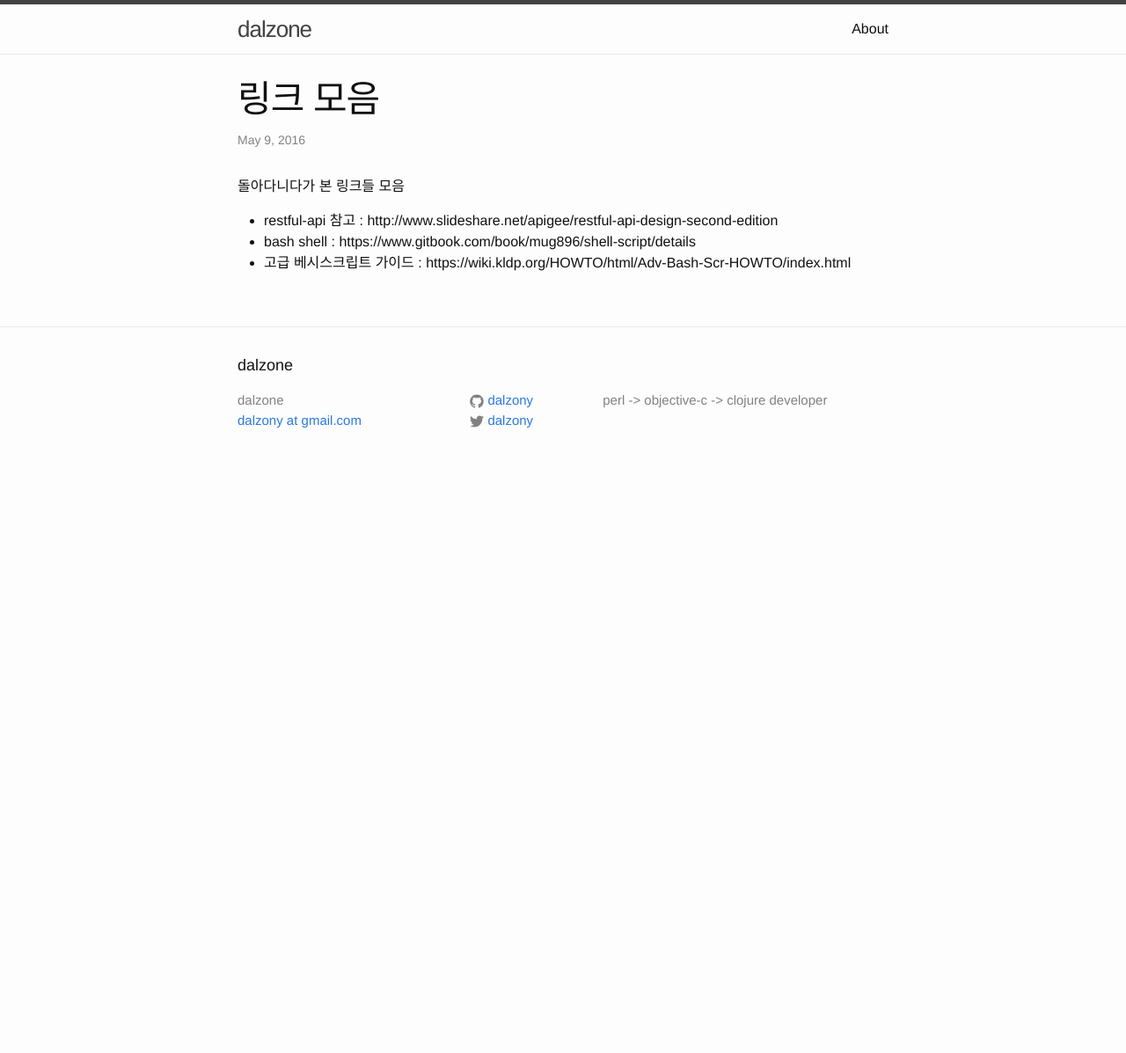
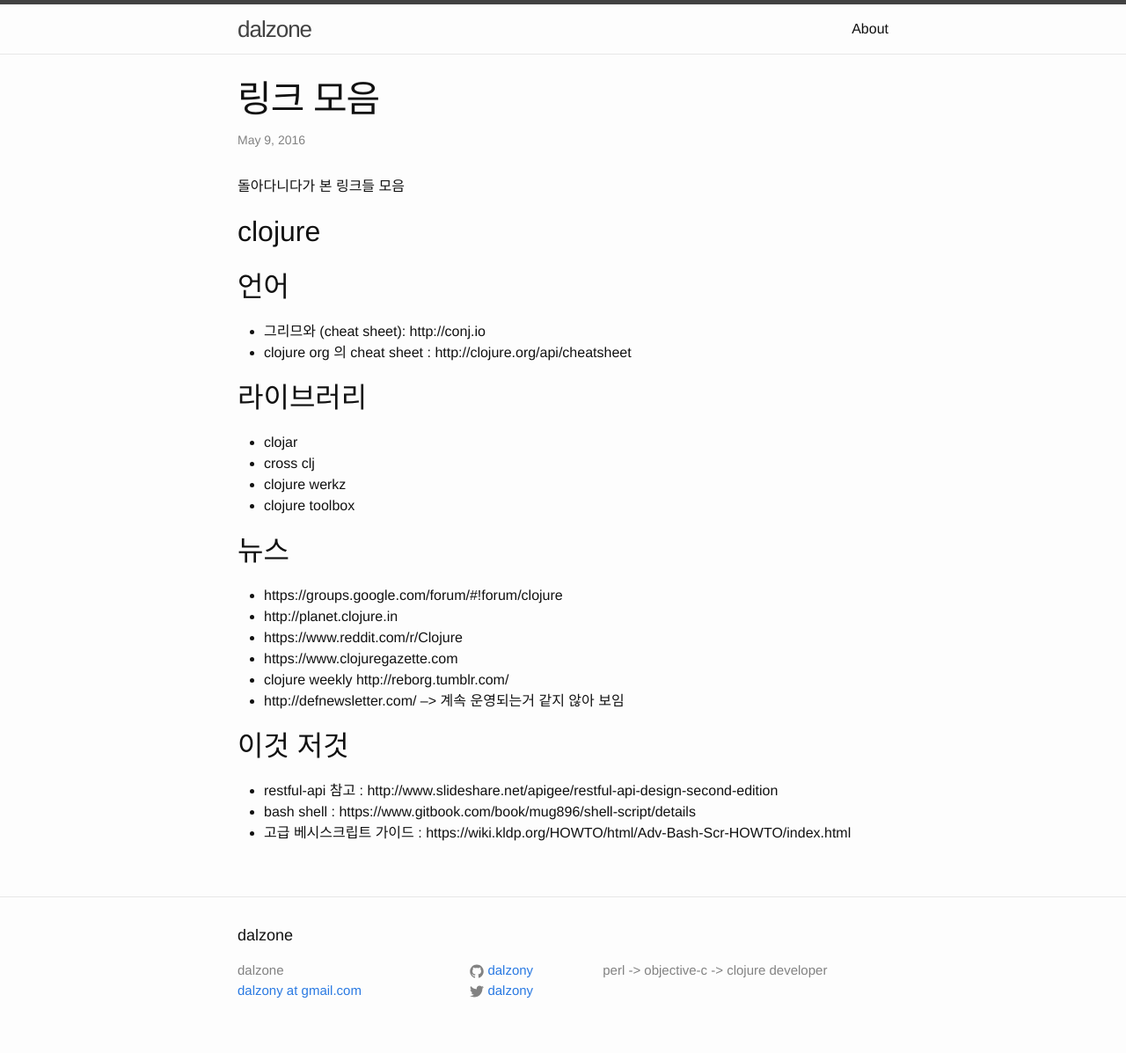
Before and after one commit to dalzony/dalzony.github.io, a Jekyll site: the page built from _posts/2016-05-09-links.markdown, in a window 1280 px wide. Shown: the whole page at 88% size. Built offline with Jekyll 4.4.1, drawn with Linux system fonts in a browser that asks for light colours; comment, search, counter and statistics services are not loaded; before the commit the page ends 900 px from its top, so only the background shows below that.

Commit message:
클로저 관련 링크 추가

```diff
--- a/_posts/2016-05-09-links.markdown
+++ b/_posts/2016-05-09-links.markdown
@@ -6,6 +6,31 @@ date: "2016-05-09 14:40"
 
 돌아다니다가 본 링크들 모음
 
+## clojure
+
+## 언어
+
+- 그리므와 (cheat sheet): http://conj.io
+- clojure org 의 cheat sheet : http://clojure.org/api/cheatsheet
+
+## 라이브러리
+
+- clojar
+- cross clj
+- clojure werkz
+- clojure toolbox
+
+## 뉴스
+
+- https://groups.google.com/forum/#!forum/clojure
+- http://planet.clojure.in
+- https://www.reddit.com/r/Clojure
+- https://www.clojuregazette.com
+- clojure weekly http://reborg.tumblr.com/
+- http://defnewsletter.com/ --> 계속 운영되는거 같지 않아 보임
+
+## 이것 저것
+
 - restful-api 참고 : http://www.slideshare.net/apigee/restful-api-design-second-edition
 - bash shell : https://www.gitbook.com/book/mug896/shell-script/details
 - 고급 베시스크립트 가이드 : https://wiki.kldp.org/HOWTO/html/Adv-Bash-Scr-HOWTO/index.html
```
